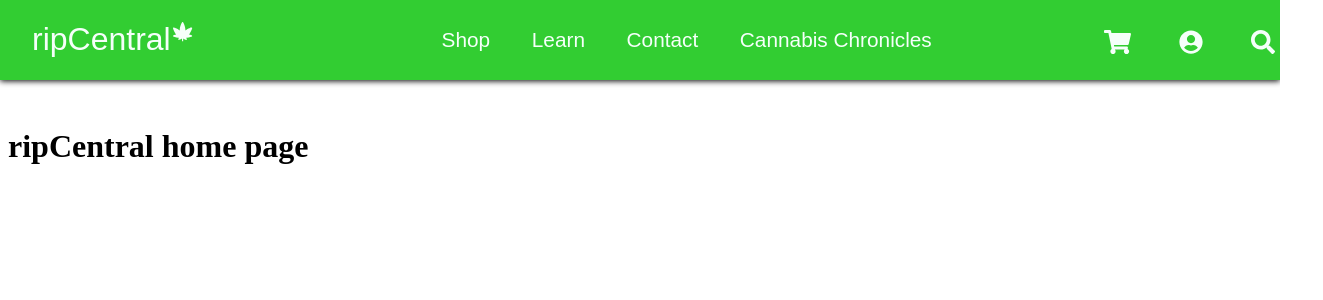
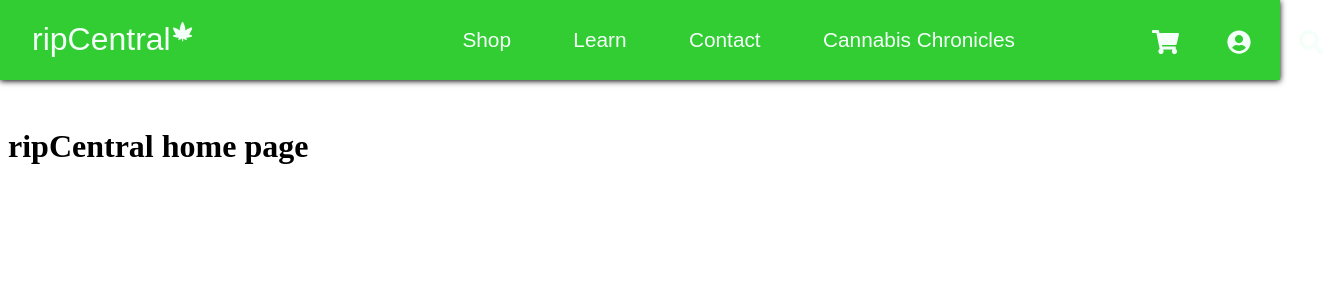
Before and after one commit to lucasjulromero/ripCentral, a Next.js app: page / in a window 1280 px wide. Shown: the top 300 px of the page, 1323 px wide, since content can reach past the window. Built offline with nearby package versions, Linux system fonts and the light colour scheme.

Commit message:
fixed nav spacing

```diff
--- a/components/Navbar.jsx
+++ b/components/Navbar.jsx
@@ -44,7 +44,7 @@ const LinkContainer = styled.div`
 `;
 
 const NavLink = styled.a`
-  margin-left: 2em;
+  margin-left: 3em;
   font-family: "Nunito sans", sans-serif;
   color: ${mintCream};
   font-size: 1.3em;
@@ -56,7 +56,7 @@ const IconsContainer = styled.div`
   grid-column: 3 / span 2;
   font-size: 1.5em;
   margin-top: -1.5em;
-  margin-left: 4em;
+  margin-left: 6em;
 `;
 
 const Icons = styled.div`
```
